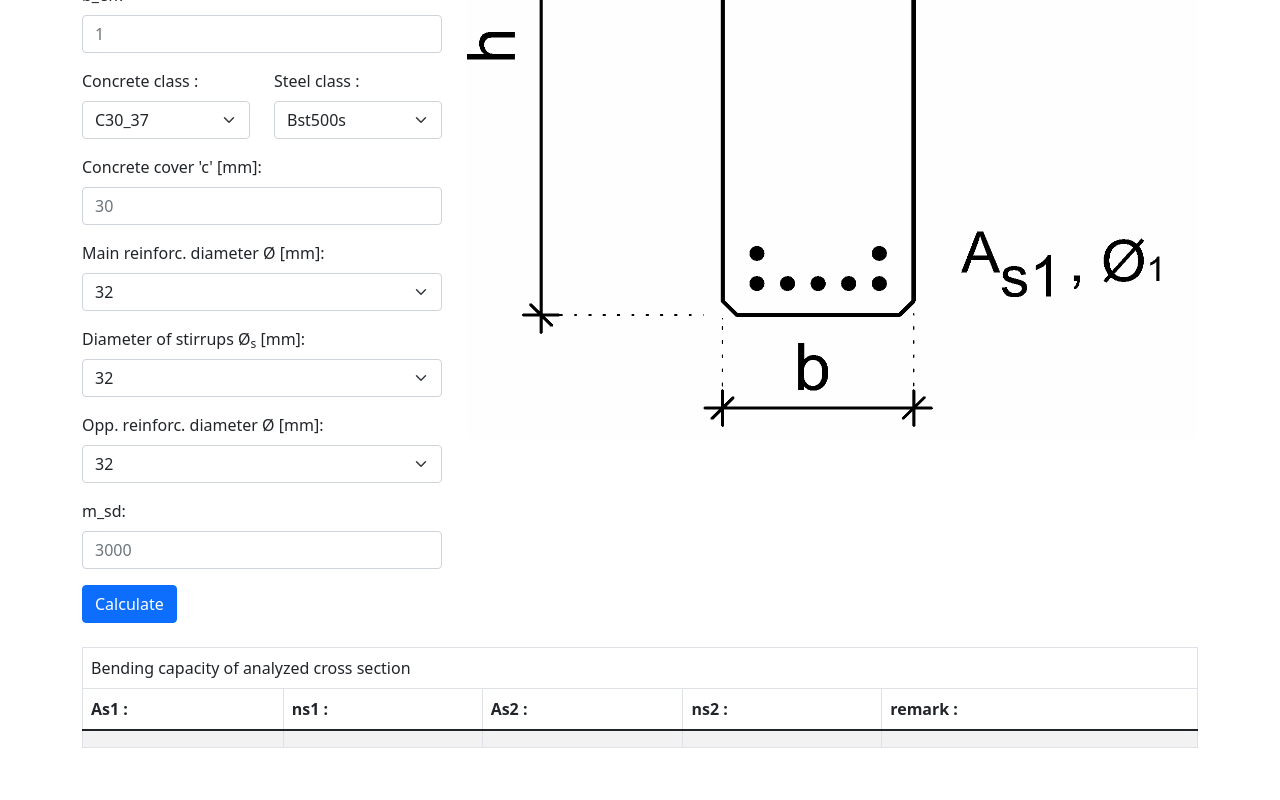
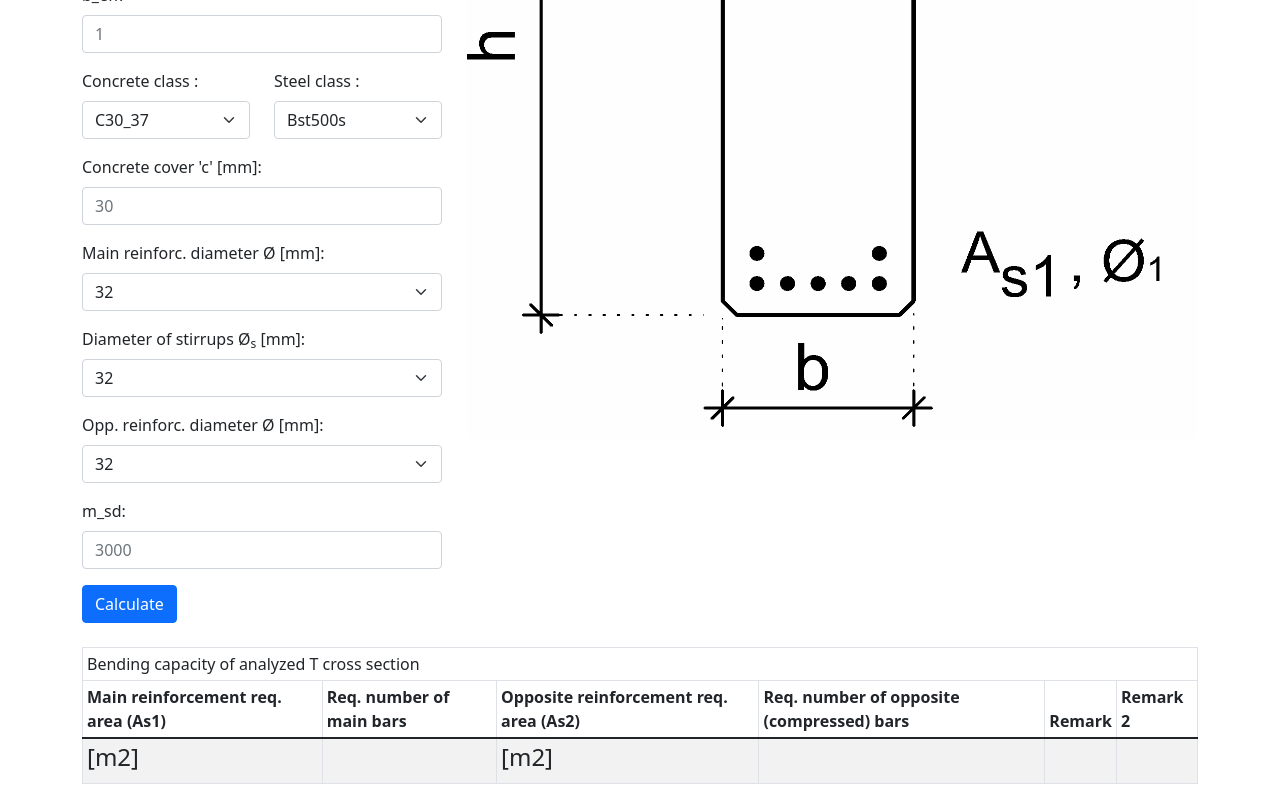
Before and after one commit to wowvaqa/engclcfe, a React (Create React App) app: page /calcs/tsecreinfcalc in a window 1280 px wide. Shown: the part 483-1283 px from the top of the page. Before the commit the page ends 1247 px from the top, so only its background shows below. Built offline with nearby package versions, Linux system fonts and the light colour scheme; no server answers.

Commit message:
ADD: TSec Api

```diff
--- a/src/Context.js
+++ b/src/Context.js
@@ -19,14 +19,17 @@ const AppProvider = ({ children }) => {
   const [isLogged, setIsLogged] = useState(false);
   /* Reinforced Concrete data for API and handle errors */
   const [reinforcedConcreteData, setReinforcedConcreteData] = useState({});
-  /* Double Reinforced Concrete data for API and handle errors */
+  /* Double Reinforced Concrete data for API and handle errors & data from API */
   const [doubleReinforcedConcreteData, setDoubleReinforcedConcreteData] =
     useState({});
-  /* Double Reinforced Concrete data from API */
   const [
     doubleReinforcedConcreteDataFromApi,
     setDoubleReinforcedConcreteDataFromApi,
   ] = useState({});
+  /* T Reinforced Concrete data for API and handle errors & data from API */
+  const [tReinforcedConcreteData, setTreinforcedConcreteData] = useState({});
+  const [tReinforcedConcreteDataFromApi, setTreinforcedConcreteDataFromApi] =
+    useState({});
 
   /**
    * Change flag of input modal OK button state
@@ -62,6 +65,10 @@ const AppProvider = ({ children }) => {
         setDoubleReinforcedConcreteData,
         doubleReinforcedConcreteDataFromApi,
         setDoubleReinforcedConcreteDataFromApi,
+        tReinforcedConcreteData,
+        setTreinforcedConcreteData,
+        tReinforcedConcreteDataFromApi,
+        setTreinforcedConcreteDataFromApi,
       }}
     >
       {children}
--- /dev/null
+++ b/src/calcsViews/TsecReinfApi.js
@@ -0,0 +1,78 @@
+import React, { useState, useEffect } from "react";
+import axios from "axios";
+
+import { useGlobalContext } from "../Context";
+
+const TsecReinfApi = () => {
+  const { tReinforcedConcreteData, setTreinforcedConcreteDataFromApi } =
+    useGlobalContext();
+
+  /* JSON Api data */
+  const [as1, setAs1] = useState(0);
+  const [ns1, setNs1] = useState(0);
+  const [as2, setAs2] = useState(0);
+  const [ns2, setNs2] = useState(0);
+  const [remark, setRemark] = useState("");
+  const [remark2, setRemark2] = useState("");
+
+  useEffect(() => {
+    console.log("Reciving data to send for API: " + tReinforcedConcreteData);
+    initSendData();
+    // eslint-disable-next-line react-hooks/exhaustive-deps
+  }, [tReinforcedConcreteData]);
+
+  async function initSendData() {
+    await axios
+      .post(
+        "https://django-civil-85.herokuapp.com/api/civil_calcs/t_sect_ben_reinf",
+        {
+          name: tReinforcedConcreteData.name,
+          b: tReinforcedConcreteData.b,
+          h: tReinforcedConcreteData.h,
+          h_sl: tReinforcedConcreteData.h_sl,
+          b_eff: tReinforcedConcreteData.b_eff,
+          cl_conc: tReinforcedConcreteData.cl_conc,
+          cl_steel: tReinforcedConcreteData.cl_steel,
+          c: tReinforcedConcreteData.c,
+          fi: tReinforcedConcreteData.fi,
+          fi_s: tReinforcedConcreteData.fi_s,
+          fi_opp: tReinforcedConcreteData.fi_opp,
+          m_sd: tReinforcedConcreteData.m_sd,
+        }
+      )
+      .then(
+        (response) => {
+          setAs1(response.data.As1);
+          setNs1(response.data.ns1);
+          setAs2(response.data.As2);
+          setNs2(response.data.ns2);
+          setRemark(response.data.remark);
+          setRemark2(response.data.remark2);
+
+          const dataFromApi = { as1, ns1, as2, ns2, remark, remark2 };
+          setTreinforcedConcreteDataFromApi(dataFromApi);
+          console.log(
+            "Double calc data from API: " +
+              dataFromApi.as1 +
+              " " +
+              dataFromApi.ns1 +
+              " " +
+              dataFromApi.as2 +
+              " " +
+              dataFromApi.ns2 +
+              " " +
+              dataFromApi.remark +
+              " " +
+              dataFromApi.remark2
+          );
+        },
+        (error) => {
+          console.log(error);
+        }
+      );
+  }
+
+  return <></>;
+};
+
+export default TsecReinfApi;
--- a/src/calcsViews/TsecReinfCalcView.js
+++ b/src/calcsViews/TsecReinfCalcView.js
@@ -1,12 +1,51 @@
-import React from "react";
+import React, { useState } from "react";
 import { Container, Row, Form, Col, Button } from "react-bootstrap";
 import image from "../assets/API_3_pio.png";
 
 import TsecReinfResultView from "../calcsViews/TsecReinfResultView";
+import TsecReinfApi from "./TsecReinfApi";
+
+import { useGlobalContext } from "../Context";
 
 const TsecReinfCalcView = () => {
+  const [name, setName] = useState("My first cross sect");
+  const [b, setB] = useState(0.5);
+  const [h, setH] = useState(1.2);
+  const [h_sl, setH_sl] = useState(0.2);
+  const [b_eff, setB_eff] = useState(1);
+  const [cl_conc, setCl_conc] = useState("C30_37");
+  const [cl_steel, setCl_steel] = useState("BSt500S");
+  const [c, setC] = useState(30);
+  const [fi, setFi] = useState(32);
+  const [fi_s, setFi_s] = useState(12);
+  const [fi_opp, setFi_opp] = useState(16);
+  const [m_sd, setM_sd] = useState(3000);
+
+  const { setTreinforcedConcreteData } = useGlobalContext();
+
+  const sendDataToApi = (event) => {
+    event.preventDefault();
+    const dataToSend = {
+      name,
+      b,
+      h,
+      h_sl,
+      b_eff,
+      cl_conc,
+      cl_steel,
+      c,
+      fi,
+      fi_s,
+      fi_opp,
+      m_sd,
+    };
+    console.log("Sending data to API: " + dataToSend);
+    setTreinforcedConcreteData(dataToSend);
+  };
+
   return (
     <>
+      <TsecReinfApi />
       <Container>
         <h3>T-section reinforcement calculator</h3>
       </Container>
@@ -17,8 +56,10 @@ const TsecReinfCalcView = () => {
               {/* ------------------------ name >--- */}
               <Form.Group
                 className="mb-3"
-                controlId="name_value"
-                onChange={(e) => {}}
+                controlId="name"
+                onChange={(e) => {
+                  setName(e.target.value);
+                }}
               >
                 <Form.Label>Name:</Form.Label>
                 <Form.Control
@@ -29,8 +70,10 @@ const TsecReinfCalcView = () => {
               {/* ------------------------ b >--- */}
               <Form.Group
                 className="mb-3"
-                controlId="b_value"
-                onChange={(e) => {}}
+                controlId="b"
+                onChange={(e) => {
+                  setB(parseFloat(e.target.value.replace(",", ".")));
+                }}
               >
                 <Form.Label>b:</Form.Label>
                 <Form.Control type="number" placeholder="0.5" />
@@ -38,8 +81,10 @@ const TsecReinfCalcView = () => {
               {/* ------------------------ h >--- */}
               <Form.Group
                 className="mb-3"
-                controlId="h_value"
-                onChange={(e) => {}}
+                controlId="h"
+                onChange={(e) => {
+                  setH(parseFloat(e.target.value.replace(",", ".")));
+                }}
               >
                 <Form.Label>h:</Form.Label>
                 <Form.Control type="number" placeholder="1.2" />
@@ -47,8 +92,10 @@ const TsecReinfCalcView = () => {
               {/* ------------------------ h_sl >--- */}
               <Form.Group
                 className="mb-3"
-                controlId="h_sl_value"
-                onChange={(e) => {}}
+                controlId="h_sl"
+                onChange={(e) => {
+                  setH_sl(parseFloat(e.target.value.replace(",", ".")));
+                }}
               >
                 <Form.Label>h_sl:</Form.Label>
                 <Form.Control type="number" placeholder="0.2" />
@@ -56,8 +103,10 @@ const TsecReinfCalcView = () => {
               {/* ------------------------ b_eff >--- */}
               <Form.Group
                 className="mb-3"
-                controlId="b_eff_value"
-                onChange={(e) => {}}
+                controlId="b_eff"
+                onChange={(e) => {
+                  setB_eff(parseFloat(e.target.value.replace(",", ".")));
+                }}
               >
                 <Form.Label>b_eff:</Form.Label>
                 <Form.Control type="number" placeholder="1" />
@@ -67,8 +116,10 @@ const TsecReinfCalcView = () => {
                   {/* ------------------------ cl_conc >--- */}
                   <Form.Group
                     className="mb-3"
-                    controlId="concrete_class"
-                    onChange={(e) => {}}
+                    controlId="cl_conc"
+                    onChange={(e) => {
+                      setCl_conc(e.target.value);
+                    }}
                   >
                     <Form.Label>Concrete class :</Form.Label>
                     <Form.Select aria-label="Default select example">
@@ -80,8 +131,10 @@ const TsecReinfCalcView = () => {
                   {/* ------------------------ cl_steel >--- */}
                   <Form.Group
                     className="mb-3"
-                    controlId="steel_type"
-                    onChange={(e) => {}}
+                    controlId="cl_steel"
+                    onChange={(e) => {
+                      setCl_steel(e.target.value);
+                    }}
                   >
                     <Form.Label>Steel class :</Form.Label>
                     <Form.Select aria-label="Default select example">
@@ -94,8 +147,10 @@ const TsecReinfCalcView = () => {
               {/* ------------------------< c >--- */}
               <Form.Group
                 className="mb-3"
-                controlId="c_value"
-                onChange={(e) => {}}
+                controlId="c"
+                onChange={(e) => {
+                  setC(parseFloat(e.target.value.replace(",", ".")));
+                }}
               >
                 <Form.Label>Concrete cover 'c' [mm]: </Form.Label>
                 <Form.Control type="number" placeholder="30" />
@@ -103,8 +158,10 @@ const TsecReinfCalcView = () => {
               {/* ------------------------< fi >--- */}
               <Form.Group
                 className="mb-3"
-                controlId="fi_value"
-                onChange={(e) => {}}
+                controlId="fi"
+                onChange={(e) => {
+                  setFi(parseFloat(e.target.value.replace(",", ".")));
+                }}
               >
                 <Form.Label>Main reinforc. diameter Ø [mm]: </Form.Label>
                 <Form.Select
@@ -125,8 +182,10 @@ const TsecReinfCalcView = () => {
               {/* ------------------------< fi_s >--- */}
               <Form.Group
                 className="mb-3"
-                controlId="fi_s_value"
-                onChange={(e) => {}}
+                controlId="fi_s"
+                onChange={(e) => {
+                  setFi_s(parseFloat(e.target.value.replace(",", ".")));
+                }}
               >
                 <Form.Label>
                   Diameter of stirrups Ø<sub>s</sub> [mm]:
@@ -149,8 +208,10 @@ const TsecReinfCalcView = () => {
               {/* ------------------------< fi_opp >--- */}
               <Form.Group
                 className="mb-3"
-                controlId="fi_opp_value"
-                onChange={(e) => {}}
+                controlId="fi_opp"
+                onChange={(e) => {
+                  setFi_opp(parseFloat(e.target.value.replace(",", ".")));
+                }}
               >
                 <Form.Label>Opp. reinforc. diameter Ø [mm]: </Form.Label>
                 <Form.Select
@@ -171,8 +232,10 @@ const TsecReinfCalcView = () => {
               {/* ------------------------< m_sd >--- */}
               <Form.Group
                 className="mb-3"
-                controlId="csd_value"
-                onChange={(e) => {}}
+                controlId="m_sd"
+                onChange={(e) => {
+                  setM_sd(parseFloat(e.target.value.replace(",", ".")));
+                }}
               >
                 <Form.Label>m_sd: </Form.Label>
                 <Form.Control type="number" placeholder="3000" />
@@ -184,7 +247,9 @@ const TsecReinfCalcView = () => {
               className="btn btn-primary"
               aria-controls="example-collapse-text"
               aria-expanded={true}
-              onClick={(event) => {}}
+              onClick={(event) => {
+                sendDataToApi(event);
+              }}
             >
               Calculate
             </Button>
@@ -200,14 +265,7 @@ const TsecReinfCalcView = () => {
           </Col>
         </Row>
         <br></br>
-        <TsecReinfResultView
-          isCollapseOpen={true}
-          as1={0}
-          ns1={0}
-          as2={0}
-          ns2={0}
-          remark={0}
-        />
+        <TsecReinfResultView isCollapseOpen={true} />
       </Container>
     </>
   );
--- a/src/calcsViews/TsecReinfResultView.js
+++ b/src/calcsViews/TsecReinfResultView.js
@@ -1,30 +1,53 @@
-import React from "react";
+import React, { useEffect } from "react";
 import { Table, Collapse } from "react-bootstrap";
 
-const RectFindReinfResultView = ({ isCollapseOpen, as1, ns1, as2, ns2, remark }) => {
+import { useGlobalContext } from "../Context";
+
+const TsecReinfResultView = ({ isCollapseOpen }) => {
+  const { tReinforcedConcreteDataFromApi } = useGlobalContext();
+
+  useEffect(() => {
+    console.log("Reciving data from API: " + tReinforcedConcreteDataFromApi);
+    // eslint-disable-next-line react-hooks/exhaustive-deps
+  }, [tReinforcedConcreteDataFromApi]);
+
   return (
     <>
       <Collapse in={isCollapseOpen}>
-        <Table striped bordered hover>
+        <Table striped bordered hover size="sm" responsive="xl">
           <thead>
             <tr>
-              <td colSpan="5">Bending capacity of analyzed cross section</td>
+              <td colSpan="6">Bending capacity of analyzed T cross section</td>
             </tr>
             <tr>
-              <th>As1 :</th>
-              <th>ns1 :</th>
-              <th>As2 :</th>
-              <th>ns2 :</th>
-              <th>remark :</th>
+              <th>Main reinforcement req. area (As1)</th>
+              <th>Req. number of main bars </th>
+              <th>Opposite reinforcement req. area (As2)</th>
+              <th>Req. number of opposite (compressed) bars</th>
+              <th>Remark</th>
+              <th>Remark 2</th>
             </tr>
           </thead>
           <tbody>
             <tr>
-              <td>{as1 !== 0 && <h4>{as1} [?]</h4>}</td>
-              <td>{ns1 !== 0 && <h4>{ns1} [?]</h4>}</td>
-              <td>{as2 !== 0 && <h4>{as2} [?]</h4>}</td>
-              <td>{ns2 !== 0 && <h4>{ns2} [?]</h4>}</td>
-              <td>{remark !== 0 && <h4>{remark} [?]</h4>}</td>
+              <td>
+                <h4>{tReinforcedConcreteDataFromApi.as1} [m2]</h4>
+              </td>
+              <td>
+                <h4>{tReinforcedConcreteDataFromApi.ns1} </h4>
+              </td>
+              <td>
+                <h4>{tReinforcedConcreteDataFromApi.as2} [m2]</h4>
+              </td>
+              <td>
+                <h4>{tReinforcedConcreteDataFromApi.ns2} </h4>
+              </td>
+              <td>
+                <h4>{tReinforcedConcreteDataFromApi.remark} </h4>
+              </td>
+              <td>
+                <h4>{tReinforcedConcreteDataFromApi.remark2} </h4>
+              </td>
             </tr>
           </tbody>
         </Table>
@@ -33,4 +56,4 @@ const RectFindReinfResultView = ({ isCollapseOpen, as1, ns1, as2, ns2, remark })
   );
 };
 
-export default RectFindReinfResultView;
+export default TsecReinfResultView;
```
